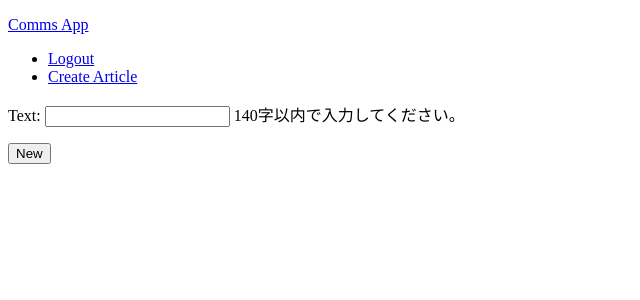
After one commit to konekato/comms-py, a Django app: page /compose/article/ in a window 1280 px wide. The commit adds this page. Shown: the top 300 px of the page, without its empty margins (0-640 px from the left). Run offline with Django 3.2, Linux system fonts and the light colour scheme; the visitor is signed in with stand-in values (Sample User, id 1).

Commit message:
add: article を追加する機能

```diff
--- /dev/null
+++ b/comms/forms.py
@@ -0,0 +1,11 @@
+from django import forms
+from .models import Article
+
+class CreateUserArticleForm(forms.ModelForm):
+    text = forms.CharField(
+        max_length=140,
+        help_text='140字以内で入力してください。'
+    )
+    class Meta():
+        model = Article
+        fields = ('text', )
--- a/comms/urls.py
+++ b/comms/urls.py
@@ -8,5 +8,5 @@ urlpatterns = [
     path('home/', views.home, name='home'),
     path('<str:username>/', views.user_articles, name='user_articles'),
     path('<str:username>/status/<int:article_id>/', views.user_article, name='user_article'),
-    path('create/', views.create, name='create'),
+    path('compose/article/', views.create_user_article, name='create_user_article'),
 ]
--- a/comms/views.py
+++ b/comms/views.py
@@ -1,6 +1,9 @@
 from django.shortcuts import get_object_or_404, render
 from django.contrib.auth import get_user_model
 from django.contrib.auth.decorators import login_required
+from django.http import HttpResponseRedirect
+from django.urls import reverse
+from .forms import CreateUserArticleForm
 
 from .models import Article
 
@@ -27,5 +30,17 @@ def user_article(request, username, article_id):
     })
 
 @login_required
-def create(request):
-    return render(request, 'create.html')
+def create_user_article(request):
+    form = CreateUserArticleForm()
+
+    if request.method == 'POST':
+        form = CreateUserArticleForm(request.POST)
+        print(form.data)
+        if form.is_valid():
+            obj = form.save(commit=False)
+            obj.user_id = request.user.id
+            obj.save()
+            return HttpResponseRedirect(reverse('comms:home'))
+        else:
+            print('ERROR')
+    return render(request, 'create_user_article.html', context={'form': form})
--- a/templates/base.html
+++ b/templates/base.html
@@ -20,7 +20,7 @@
                 <li><a href="{% url 'accounts:signup' %}" class="signup">Sign up</a></li>
                 <li><a href="{% url 'login' %}" class="login">Login</a></li>
                 {% endif %}
-                <li><a href="{% url 'comms:create' %}" class="act">Add Post</a></li>
+                <li><a href="{% url 'comms:create_user_article' %}" class="act">Create Article</a></li>
             </ul>
         </nav>
     </header>
--- a/templates/create.html
+++ /dev/null
@@ -1,5 +0,0 @@
-{% extends "base.html" %}
-
-{% block content %}
-Create
-{% endblock %}
--- /dev/null
+++ b/templates/create_user_article.html
@@ -0,0 +1,11 @@
+{% extends "base.html" %}
+
+{% block title %}Create{% endblock %}
+
+{% block content %}
+<form action="" method="POST" >
+    {% csrf_token %}
+    {{ form.as_p }}
+    <button type="submit">New</button>
+</form>
+{% endblock %}
```
